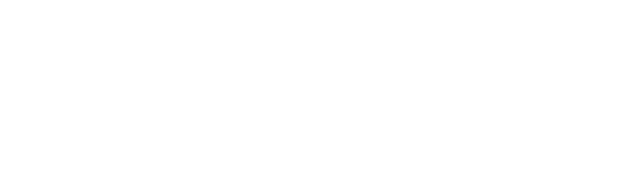
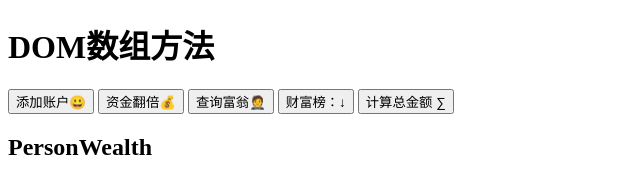
Before and after one commit to xPRODIGAL/jsPractice_Project, a plain HTML site: page 04_DOM数组方法/index.html in a window 1280 px wide. Shown: the whole page, without its empty margins (0-640 px from the left). Drawn offline with Linux system fonts and the light colour scheme.

Commit message:
内容与unicode使用

```diff
--- a/04_DOM数组方法/index.html
+++ b/04_DOM数组方法/index.html
@@ -10,7 +10,21 @@
 </head>
 
 <body>
+  <h1>DOM数组方法</h1>
+  <div class="container">
+    <aside>
+      <!-- unicode -> emoji表情 -->
+      <button id="add-user">添加账户&#128512;</button>
+      <button id="double">资金翻倍&#128176;</button>
+      <button id="show-richMan">查询富翁&#129333;</button>
+      <button id="rich-sort">财富榜：&#8595;</button>
+      <button id="calculate-wealth">计算总金额 &#8721;</button>
+    </aside>
 
+    <main id="main">
+      <h2><strong>Person</strong>Wealth</h2>
+    </main>
+  </div>
 
   <script src="script.js"></script>
 </body>
```
